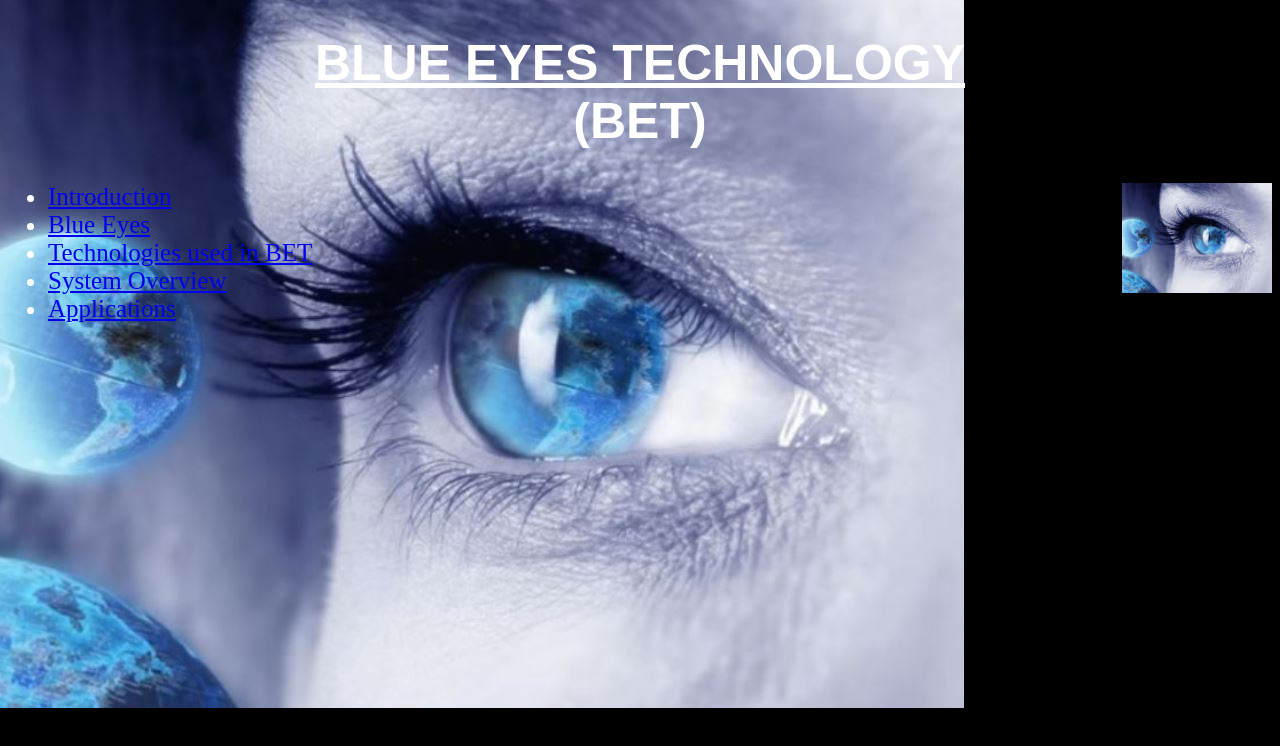
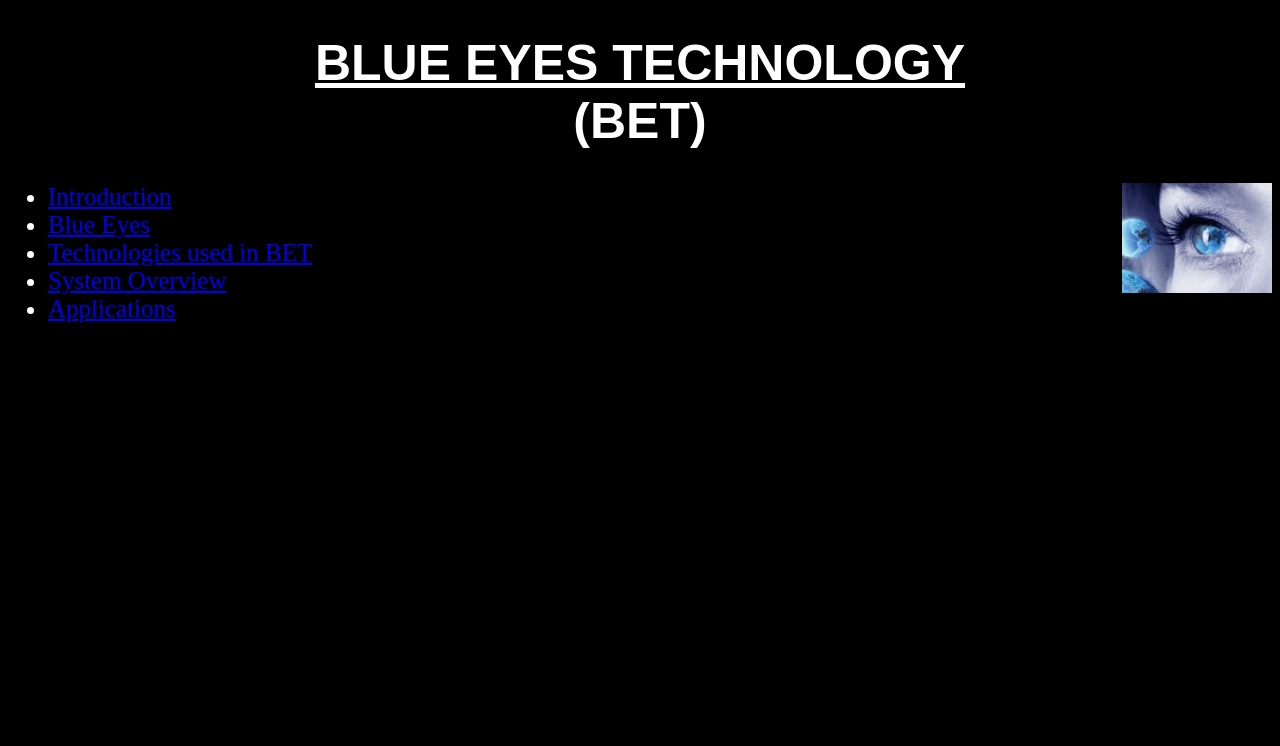
Before and after one commit to bramya21/bramya21.github.io, a plain HTML site: page index.html in a window 1280 px wide. Drawn offline with Linux system fonts and the light colour scheme; files whose address does not match are found by name.

Commit message:
Update index.html

```diff
--- a/index.html
+++ b/index.html
@@ -19,7 +19,6 @@ h1
 </style>
 <title>Wikipedia</title>
 </head>
-<body background="image1.jpg" width=500 height=500>
 <h1>
 	<b><u>BLUE EYES TECHNOLOGY</u></br>(BET)</b>
 </h1>
```
